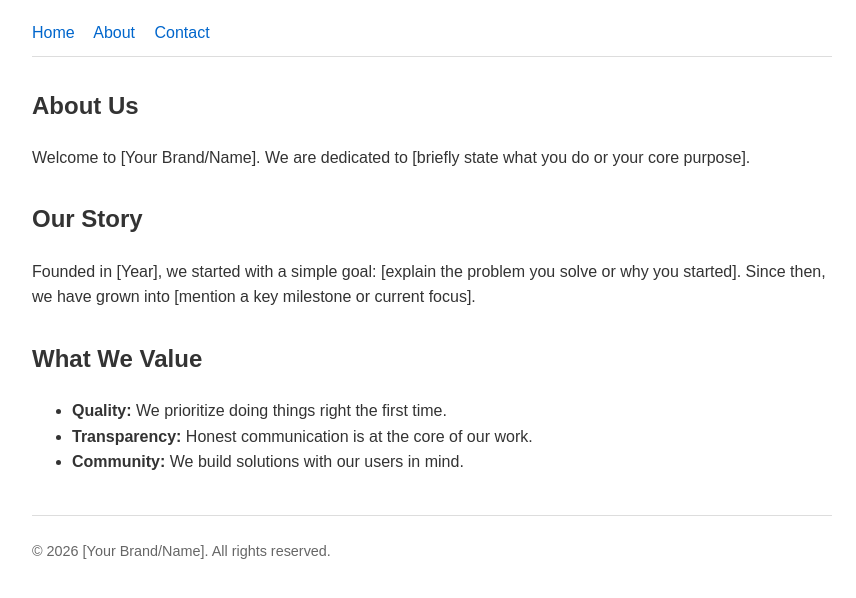
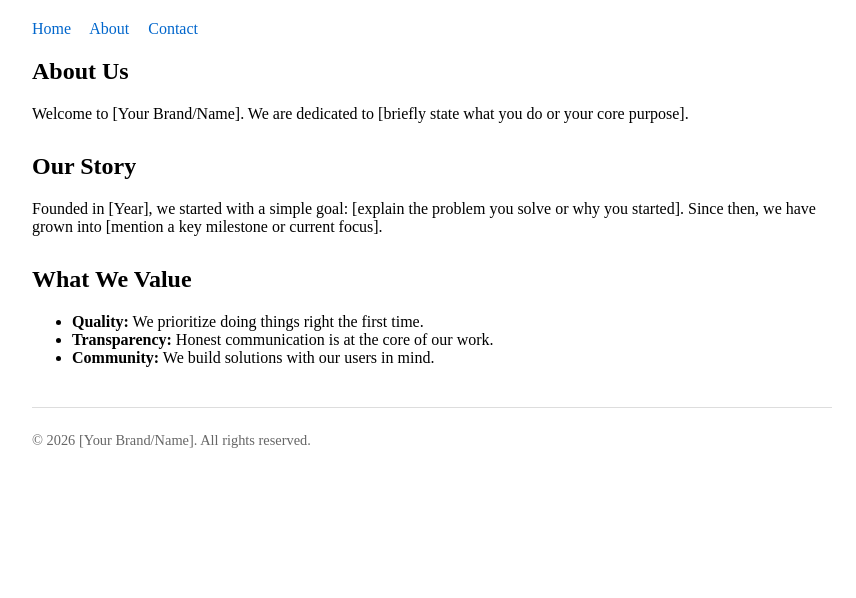
Before and after one commit to glorytoBurd/djisdeejaying.github.io, a plain HTML site: page about.html in a window 1280 px wide. Shown: the whole page, without its empty margins (208-1064 px from the left). Drawn offline with Linux system fonts and the light colour scheme.

Commit message:
Update about.html

```diff
--- a/about.html
+++ b/about.html
@@ -1,23 +1,21 @@
 <!DOCTYPE html>
 <html lang="en">
 <head>
-    <meta charset="UTF-8">
-    <meta name="viewport" content="width=device-width, initial-scale=1.0">
+    <!--<meta charset="UTF-8">
+    <meta name="viewport" content="width=device-width, initial-scale=1.0">-->
     <title>About Us</title>
     <style>
         /* Basic styling to make the page readable */
         body {
-            font-family: Arial, sans-serif;
-            line-height: 1.6;
-            color: #333;
             max-width: 800px;
             margin: 0 auto;
             padding: 20px;
         }
-        header {
+        navbar {
             border-bottom: 1px solid #ddd;
             padding-bottom: 10px;
             margin-bottom: 30px;
+            justify-content: right;
         }
         nav a {
             margin-right: 15px;
@@ -39,13 +37,13 @@
 <body>
 
     <!-- Navigation Header -->
-    <header>
+    <navbar>
         <nav>
             <a href="index.html">Home</a>
             <a href="about.html">About</a>
             <a href="contact.html">Contact</a>
         </nav>
-    </header>
+    </navbar>
 
     <!-- Main Page Content -->
     <main>
```
